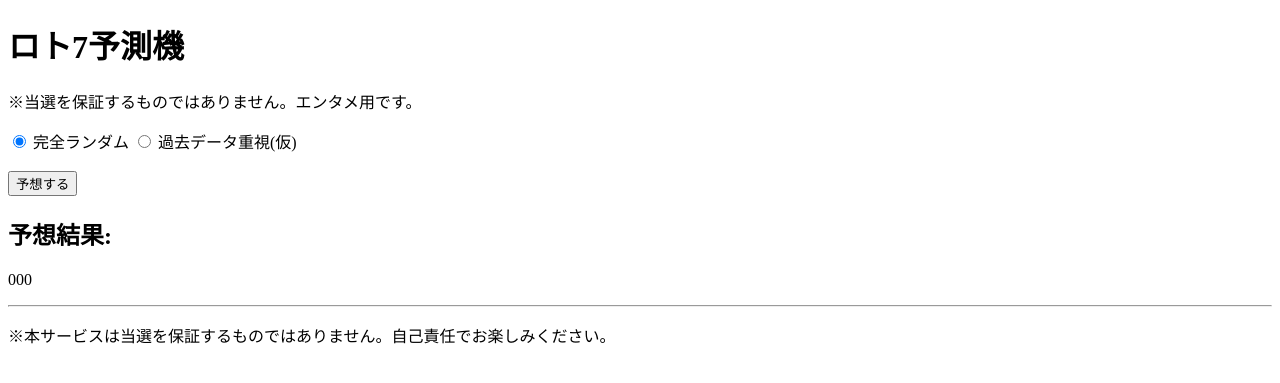
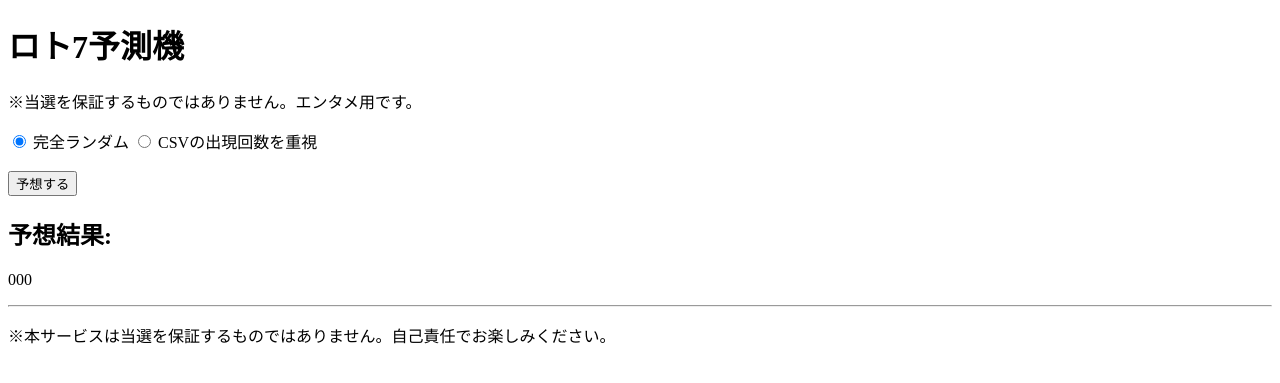
Before and after one commit to fumiya95/lotto7, a Flask app: template templates/index.html in a window 1280 px wide. Shown: the top 383 px of the page. Run offline with Flask 3, Linux system fonts and the light colour scheme; the template is opened without the code that fills it: most values are stand-ins (such as "Sample title", 1, 10 or a date in 2020).

Commit message:
Add files via upload
エラー修正

```diff
--- a/app.py
+++ b/app.py
@@ -17,16 +17,19 @@ def load_past_data_from_csv(file_path):
     # 1～37 の数字をキーに、出現回数を0で初期化
     past_data = {i: 0 for i in range(1, 38)}
 
-    # ▼【重要】CSVファイルの文字コードに応じて、encodingを変える▼
-    # Excelで保存したCSV → "cp932" (Shift_JIS)
-    # UTF-8 BOM付き → "utf-8-sig"
-    # BOMなしUTF-8 → "utf-8"
+    # ※ CSVの文字コードに注意: "cp932", "utf-8", "utf-8-sig" など
     with open(file_path, 'r', encoding='cp932') as f:
         reader = csv.DictReader(f)
+
+        # デバッグ: まずは取得したフィールド名を表示して確認
+        print("==== CSV fieldnames ====")
+        print(reader.fieldnames)
+        print("========================")
+
         for row in reader:
+            # 例: "抽せん数字１", "抽せん数字２" ... "抽せん数字７"
             for i in range(1, 8):
-                # CSVの列名が「抽せん数字１」など 全角数字に注意
-                column_name = f"抽せん数字{i}"
+                column_name = f"抽せん数字{i}"  # CSVの列見出しに合わせる
                 if column_name in row:
                     val = row[column_name]
                     try:
@@ -34,8 +37,17 @@ def load_past_data_from_csv(file_path):
                         if 1 <= num <= 37:
                             past_data[num] += 1
                     except ValueError:
-                        pass  # 数値変換できなかったら無視
+                        # 数値に変換できなかったら無視
+                        pass
+
+    # デバッグ: カウント結果を一部表示
+    print("==== Past Data (出現回数) ====")
+    for k in sorted(past_data.keys()):
+        print(f"数字 {k}: {past_data[k]} 回")
+    print("================================")
+
     return past_data
+
 
 def generate_random_lotto7():
     """
@@ -43,13 +55,24 @@ def generate_random_lotto7():
     """
     return sorted(random.sample(LOTTO7_RANGE, LOTTO7_COUNT))
 
+
 def generate_weighted_lotto7(past_data):
     """
     過去データを重みとして7つ選ぶ。
-    例: 多く出現している数字ほど選ばれやすい。
+    多く出現している数字ほど選ばれやすいようにする。
+
+    合計ウェイトが0 (=一度もカウントされなかった) の場合は
+    ランダムにフォールバックする。
     """
     all_nums = list(LOTTO7_RANGE)
-    weights = [past_data.get(num, 1) for num in all_nums]  # 出現回数が高いほど選ばれやすい
+    weights = [past_data.get(num, 0) for num in all_nums]
+    total_weights = sum(weights)
+
+    if total_weights == 0:
+        # すべて0なら ValueError が出るので、ランダムにフォールバック
+        print("【警告】weightsの合計が0です。列名不一致orデータが空かもしれません。ランダム予想に切り替えます。")
+        return generate_random_lotto7()
+
     selected = []
     while len(selected) < LOTTO7_COUNT:
         pick = random.choices(all_nums, weights=weights, k=1)[0]
@@ -57,12 +80,14 @@ def generate_weighted_lotto7(past_data):
             selected.append(pick)
     return sorted(selected)
 
+
 @app.route("/")
 def index():
     """
     トップページ: 予測前の画面を表示
     """
     return render_template("index.html", predicted_numbers=None)
+
 
 @app.route("/predict", methods=["POST"])
 def predict():
@@ -83,6 +108,7 @@ def predict():
 
     return render_template("index.html", predicted_numbers=numbers)
 
+
 @app.errorhandler(404)
 def not_found(e):
     """
@@ -90,6 +116,7 @@ def not_found(e):
     """
     return render_template("404.html"), 404
 
+
 if __name__ == "__main__":
-    # Flaskアプリを起動
+    # Flaskアプリを起動 (debug=True)
     app.run(debug=True)
--- a/templates/index.html
+++ b/templates/index.html
@@ -16,7 +16,7 @@
         </label>
         <label>
             <input type="radio" name="mode" value="weighted">
-            過去データ重視(仮)
+            CSVの出現回数を重視
         </label>
         <br><br>
         <button type="submit">予想する</button>
```
